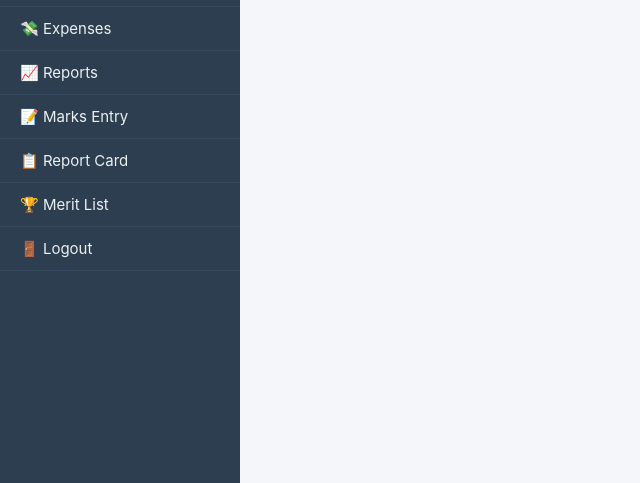
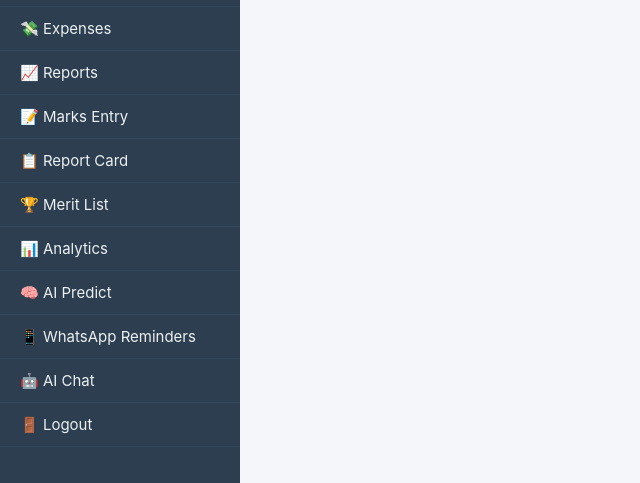
Before and after one commit to amankum500-max/School-work, a Flask app: page /bills in a window 1280 px wide. Shown: the part 317-800 px from the top of the page, without its empty margins (0-640 px from the left). Run offline with Flask 3, Linux system fonts and the light colour scheme; the visitor is signed in with stand-in values (Sample User, id 1); data that the repository does not hold is empty; some libraries are stand-ins or nearby versions.

Commit message:
Add new links for Analytics and AI features

```diff
--- a/templates/base.html
+++ b/templates/base.html
@@ -28,6 +28,10 @@
   <a href="{{ url_for('result') }}">📝 Marks Entry</a>
   <a href="{{ url_for('report_card') }}">📋 Report Card</a>
   <a href="{{ url_for('merit_list') }}">🏆 Merit List</a>
+  <a href="{{ url_for('analytics') }}">📊 Analytics</a>
+<a href="{{ url_for('ai_predict_defaulters') }}">🧠 AI Predict</a>
+<a href="{{ url_for('whatsapp_reminders') }}">📱 WhatsApp Reminders</a>
+<a href="{{ url_for('ai_assistant') }}">🤖 AI Chat</a>
   <a href="{{ url_for('logout') }}">🚪 Logout</a>
 </div>
 
```
